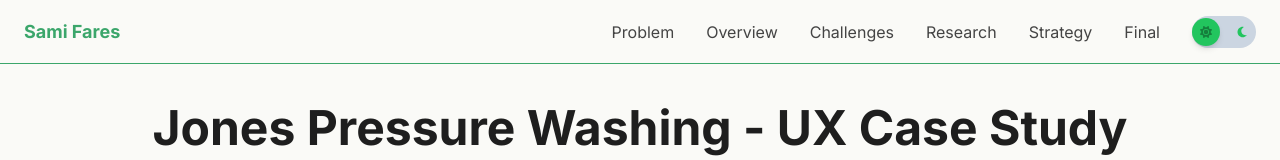
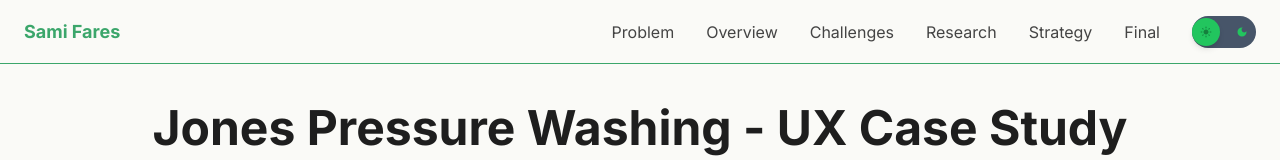
Before and after one commit to pixelverse-studios/sami-fares-portfolio, a Next.js app: page /works/jones-pressure-washing in a window 1280 px wide. Shown: the top 160 px of the page. Built offline with nearby package versions, Linux system fonts and the light colour scheme.

Commit message:
Fix theme switch

```diff
--- a/src/components/themeToggle.tsx
+++ b/src/components/themeToggle.tsx
@@ -2,7 +2,8 @@
 
 import { useTheme } from 'next-themes'
 import { useEffect, useState } from 'react'
-import { FaSun, FaMoon } from 'react-icons/fa6'
+import { MdLightMode, MdDarkMode } from 'react-icons/md'
+
 import { cn } from '@/lib/utils'
 
 export function ThemeToggle() {
@@ -23,16 +24,16 @@ export function ThemeToggle() {
       <div
         className={cn(
           'relative w-16 h-8 rounded-full transition-all duration-300 flex items-center cursor-pointer',
-          isDark ? 'bg-slate-600' : 'bg-slate-300'
+          'bg-slate-600'
         )}
         onClick={() => setTheme(isDark ? 'light' : 'dark')}>
-        <FaSun
+        <MdLightMode
           className={cn(
             'absolute left-2 h-3 w-3 transition-colors duration-300',
             !isDark ? 'text-text-body' : 'text-primary-light'
           )}
         />
-        <FaMoon
+        <MdDarkMode
           className={cn(
             'absolute right-2 h-3 w-3 transition-colors duration-300',
             isDark ? 'text-text-body' : 'text-primary-light'
@@ -46,9 +47,9 @@ export function ThemeToggle() {
               : 'bg-primary-light transform translate-x-0'
           )}>
           {isDark ? (
-            <FaMoon className="h-3 w-3 text-primary-dark" />
+            <MdDarkMode className="h-3 w-3 text-primary-dark" />
           ) : (
-            <FaSun className="h-3 w-3 text-primary-dark" />
+            <MdLightMode className="h-3 w-3 text-primary-dark" />
           )}
         </div>
       </div>
```
